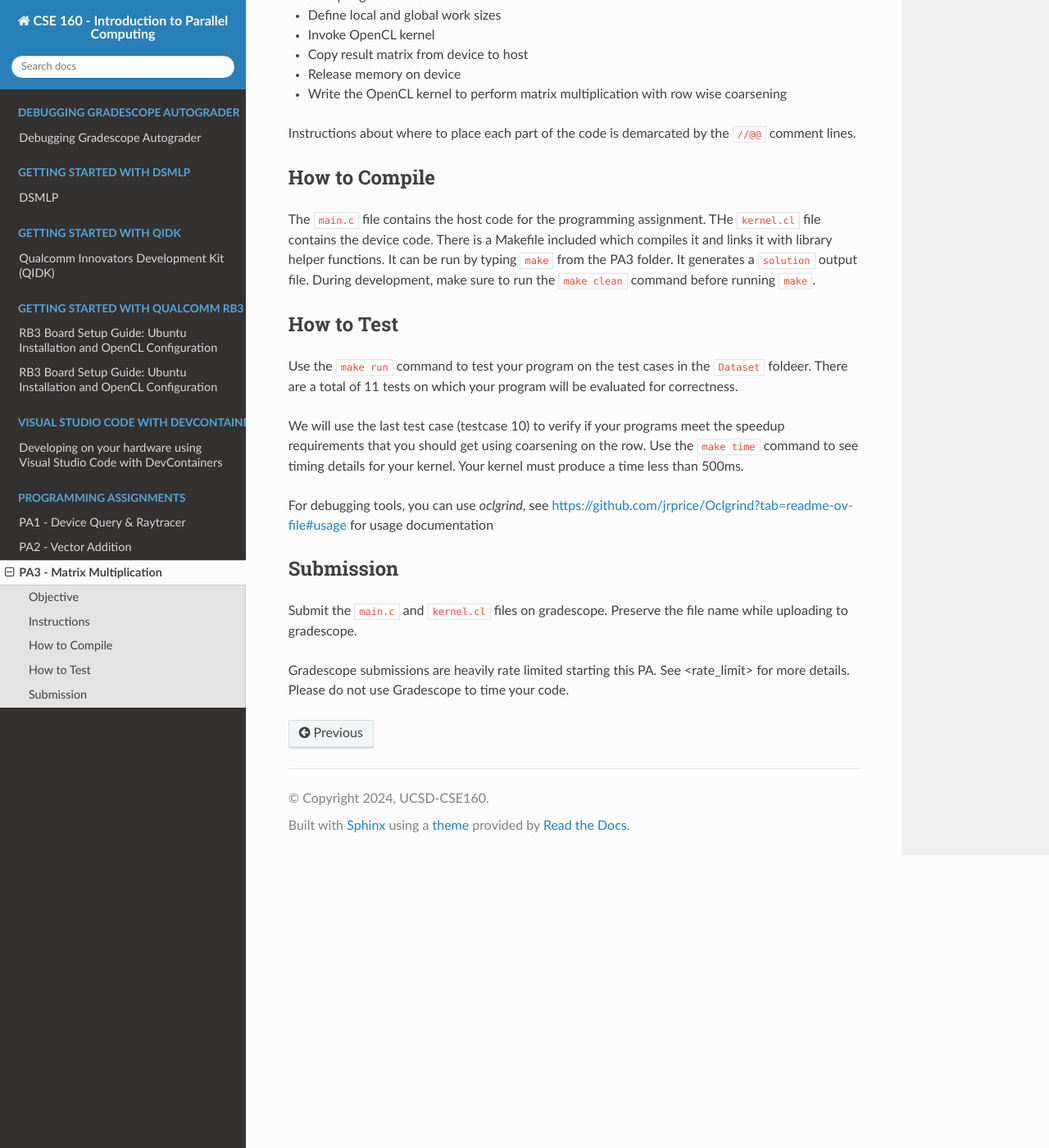
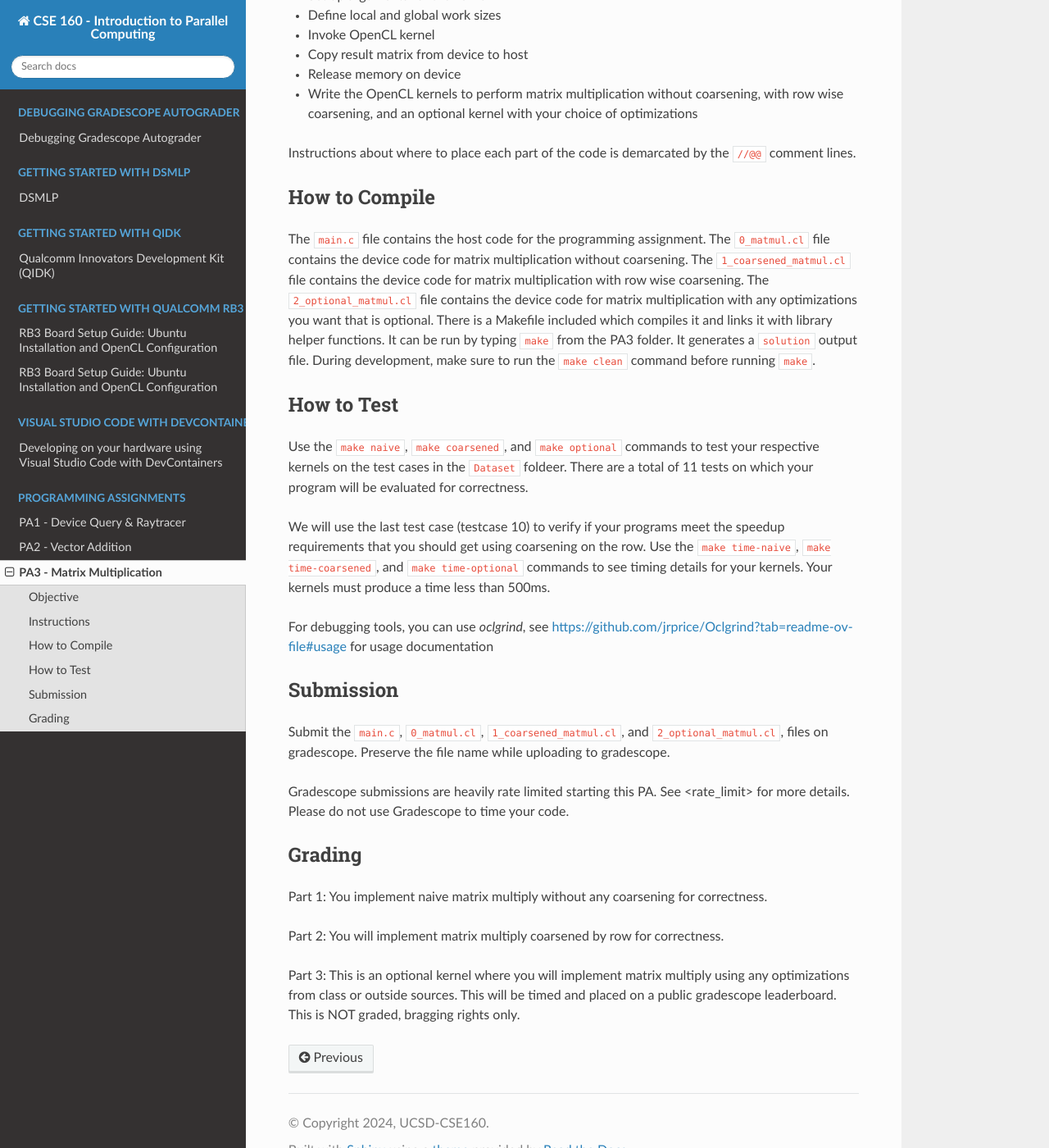
Before and after one commit to KastnerRG/cse160-docs, a Sphinx documentation site: the page built from docs/source/PA3.rst, in a window 1280 px wide and 1400 px high, scrolled down 717 px. Shown: the whole window at 82% size. Built offline with Sphinx 7.4.7 and the Read the Docs theme 3.1.0, drawn with Linux system fonts in a browser that asks for light colours; formulas are drawn with MathJax 3.

Commit message:
Updated docs for 3 kernels

```diff
--- a/docs/source/PA3.rst
+++ b/docs/source/PA3.rst
@@ -33,31 +33,41 @@ Edit the code to perform the following:
 * Invoke OpenCL kernel
 * Copy result matrix from device to host
 * Release memory on device
-* Write the OpenCL kernel to perform matrix multiplication with row wise coarsening
+* Write the OpenCL kernels to perform matrix multiplication without coarsening, with row wise coarsening, and an optional kernel with your choice of optimizations
 
 Instructions about where to place each part of the code is demarcated by the :code:`//@@` comment lines.
 
 How to Compile
 ^^^^^^^^^^^^^^
 The :code:`main.c` file contains the host code for the programming assignment.
-THe :code:`kernel.cl` file contains the device code.
+The :code:`0_matmul.cl` file contains the device code for matrix multiplication without coarsening.
+The :code:`1_coarsened_matmul.cl` file contains the device code for matrix multiplication with row wise coarsening.
+The :code:`2_optional_matmul.cl` file contains the device code for matrix multiplication with any optimizations you want that is optional.
 There is a Makefile included which compiles it and links it with library helper functions.
 It can be run by typing :code:`make` from the PA3 folder. It generates a :code:`solution` output file.
 During development, make sure to run the :code:`make clean` command before running :code:`make`.
 
 How to Test
 ^^^^^^^^^^^
-Use the :code:`make run` command to test your program on the
+Use the :code:`make naive`, :code:`make coarsened`, and :code:`make optional` commands to test your respective kernels on the
 test cases in the :code:`Dataset` foldeer.
 There are a total of 11 tests on which your program will be evaluated for correctness.
 
 We will use the last test case (testcase 10) to verify if your programs meet the speedup requirements that you should get using coarsening on the row.
-Use the :code:`make time` command to see timing details for your kernel.  Your kernel must produce a time less than 500ms.
+Use the :code:`make time-naive`, :code:`make time-coarsened`, and :code:`make time-optional` commands to see timing details for your kernels.  Your kernels must produce a time less than 500ms.
 
 For debugging tools, you can use `oclgrind`, see https://github.com/jrprice/Oclgrind?tab=readme-ov-file#usage for usage documentation
 
 Submission
 ^^^^^^^^^^
-Submit the :code:`main.c` and :code:`kernel.cl` files on gradescope. Preserve the file name while uploading to gradescope.
+Submit the :code:`main.c`, :code:`0_matmul.cl`, :code:`1_coarsened_matmul.cl`, and :code:`2_optional_matmul.cl`, files on gradescope. Preserve the file name while uploading to gradescope.
 
 Gradescope submissions are heavily rate limited starting this PA. See <rate_limit> for more details. Please do not use Gradescope to time your code.
+
+Grading
+^^^^^^^
+Part 1: You implement naive matrix multiply without any coarsening for correctness.
+
+Part 2: You will implement matrix multiply coarsened by row for correctness.
+
+Part 3: This is an optional kernel where you will implement matrix multiply using any optimizations from class or outside sources. This will be timed and placed on a public gradescope leaderboard. This is NOT graded, bragging rights only.
```
